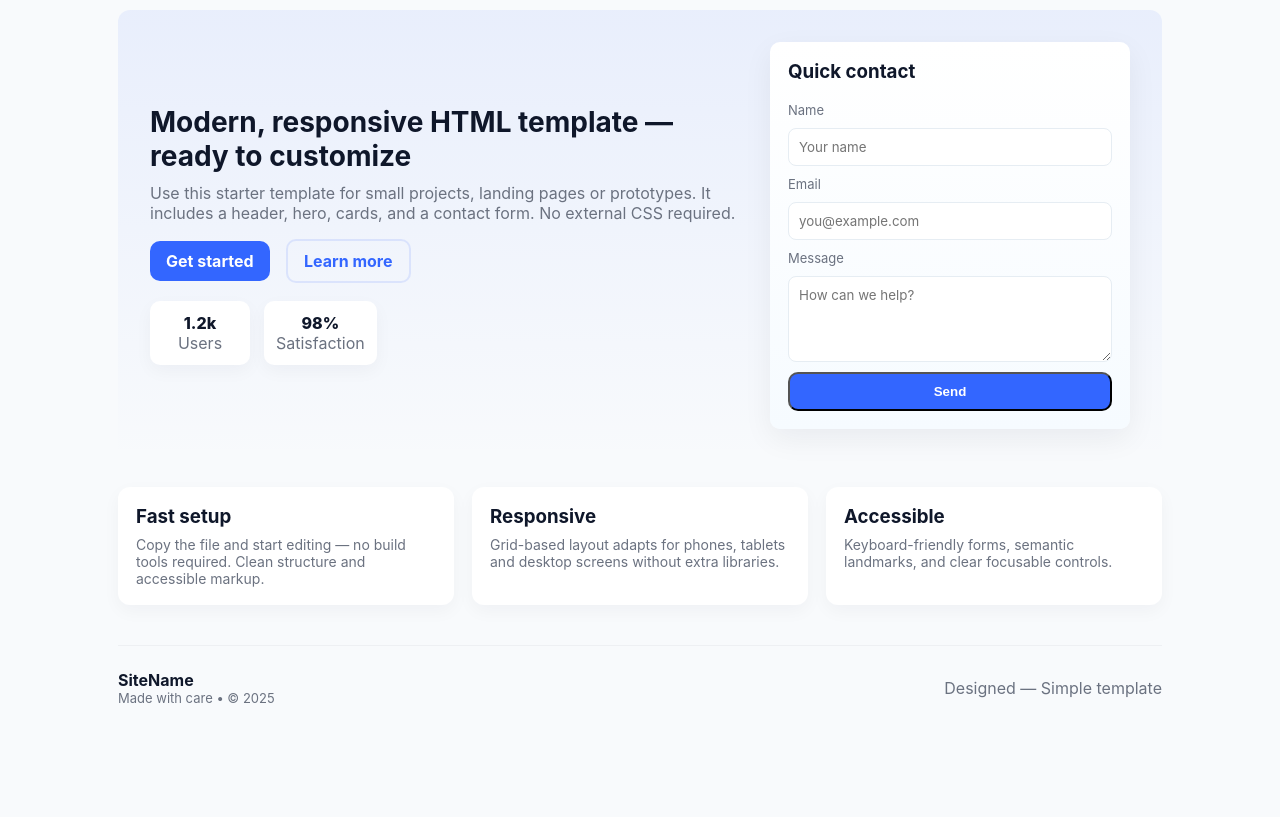
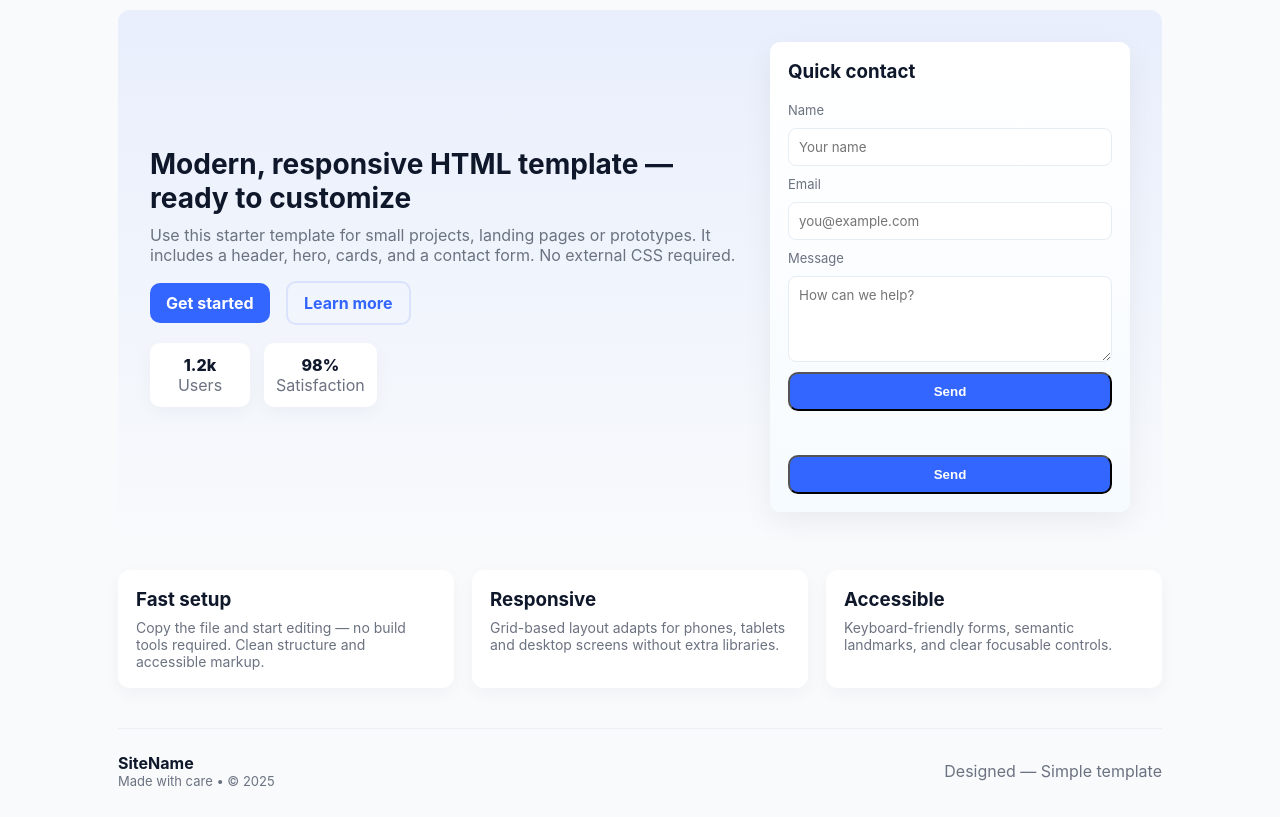
Before and after one commit to wassim1260/wassim-4564, a plain HTML site: page index.html in a window 1280 px wide. Shown: the part 82-899 px from the top of the page. Before the commit the page ends 816 px from the top, so only its background shows below. Drawn offline with Linux system fonts and the light colour scheme.

Commit message:
Update index.html
Co-authored-by: qodo-merge-pro[bot] <151058649+qodo-merge-pro[bot]@users.noreply.github.com>

```diff
--- a/index.html
+++ b/index.html
@@ -108,7 +108,8 @@
             <textarea id="message" name="message" rows="4" placeholder="How can we help?"></textarea>
 
             <button class="btn" type="submit">Send</button>
-          </form>
+          <div id="contact-feedback" class="muted" aria-live="polite" style="min-height:1em;margin-top:8px"></div>
+          <button class="btn" type="submit">Send</button>
         </aside>
       </section>
 
```
